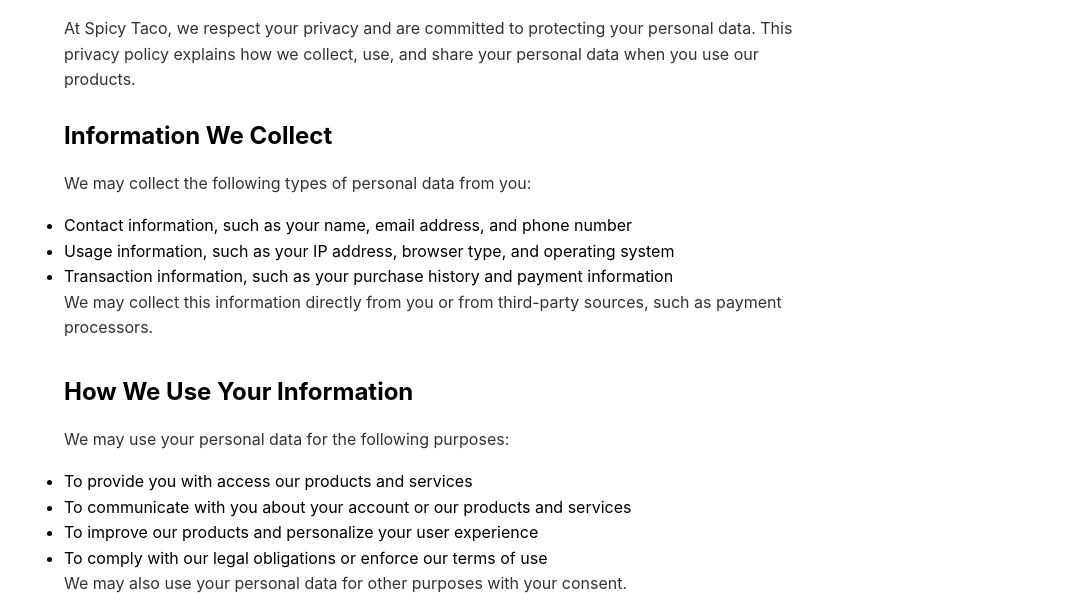
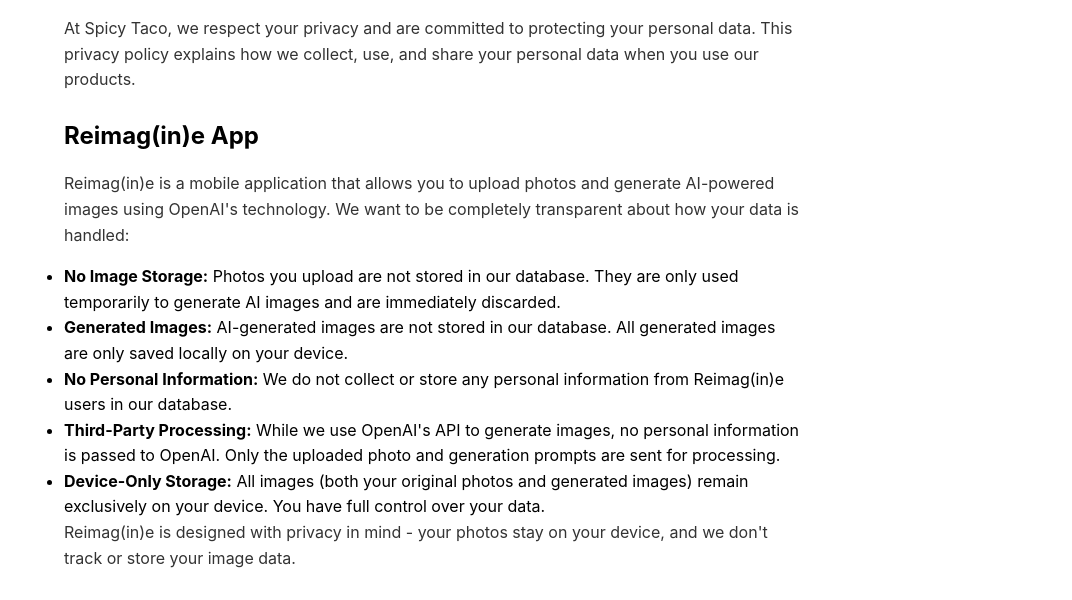
Before and after one commit to tc1-dev/spicytacoxyz, a plain HTML site: page privacy.html in a window 1280 px wide. Shown: the part 151-751 px from the top of the page, without its empty margins (208-1280 px from the left). Drawn offline with Linux system fonts and the light colour scheme.

Commit message:
updated privacy policy to include specific section for Reimagine app

```diff
--- a/privacy.html
+++ b/privacy.html
@@ -22,6 +22,19 @@
         <h1>Privacy Policy</h1>
         <div class="terms-text">
             <p>At Spicy Taco, we respect your privacy and are committed to protecting your personal data. This privacy policy explains how we collect, use, and share your personal data when you use our products.</p>
+
+            <section>
+                <h2>Reimag(in)e App</h2>
+                <p>Reimag(in)e is a mobile application that allows you to upload photos and generate AI-powered images using OpenAI's technology. We want to be completely transparent about how your data is handled:</p>
+                <ul>
+                    <li><strong>No Image Storage:</strong> Photos you upload are not stored in our database. They are only used temporarily to generate AI images and are immediately discarded.</li>
+                    <li><strong>Generated Images:</strong> AI-generated images are not stored in our database. All generated images are only saved locally on your device.</li>
+                    <li><strong>No Personal Information:</strong> We do not collect or store any personal information from Reimag(in)e users in our database.</li>
+                    <li><strong>Third-Party Processing:</strong> While we use OpenAI's API to generate images, no personal information is passed to OpenAI. Only the uploaded photo and generation prompts are sent for processing.</li>
+                    <li><strong>Device-Only Storage:</strong> All images (both your original photos and generated images) remain exclusively on your device. You have full control over your data.</li>
+                </ul>
+                <p>Reimag(in)e is designed with privacy in mind - your photos stay on your device, and we don't track or store your image data.</p>
+            </section>
 
             <section>
                 <h2>Information We Collect</h2>
```
